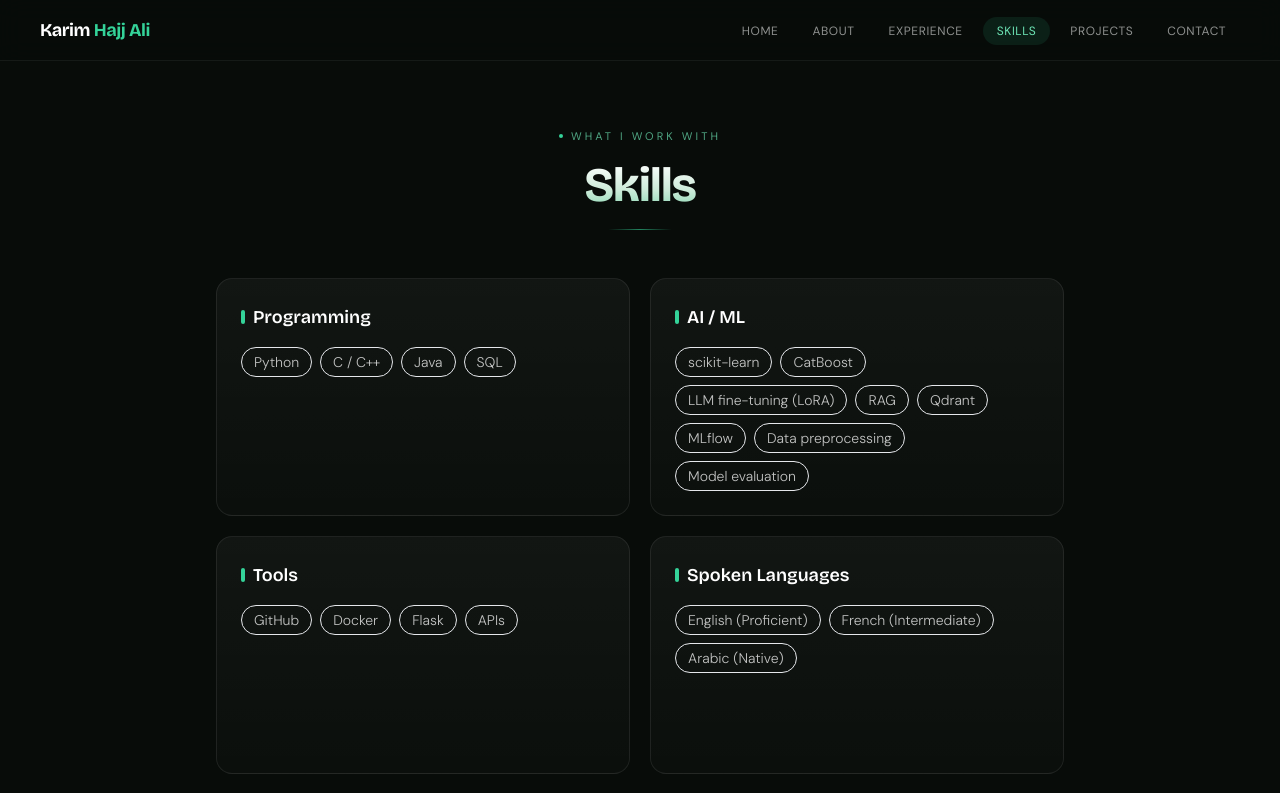
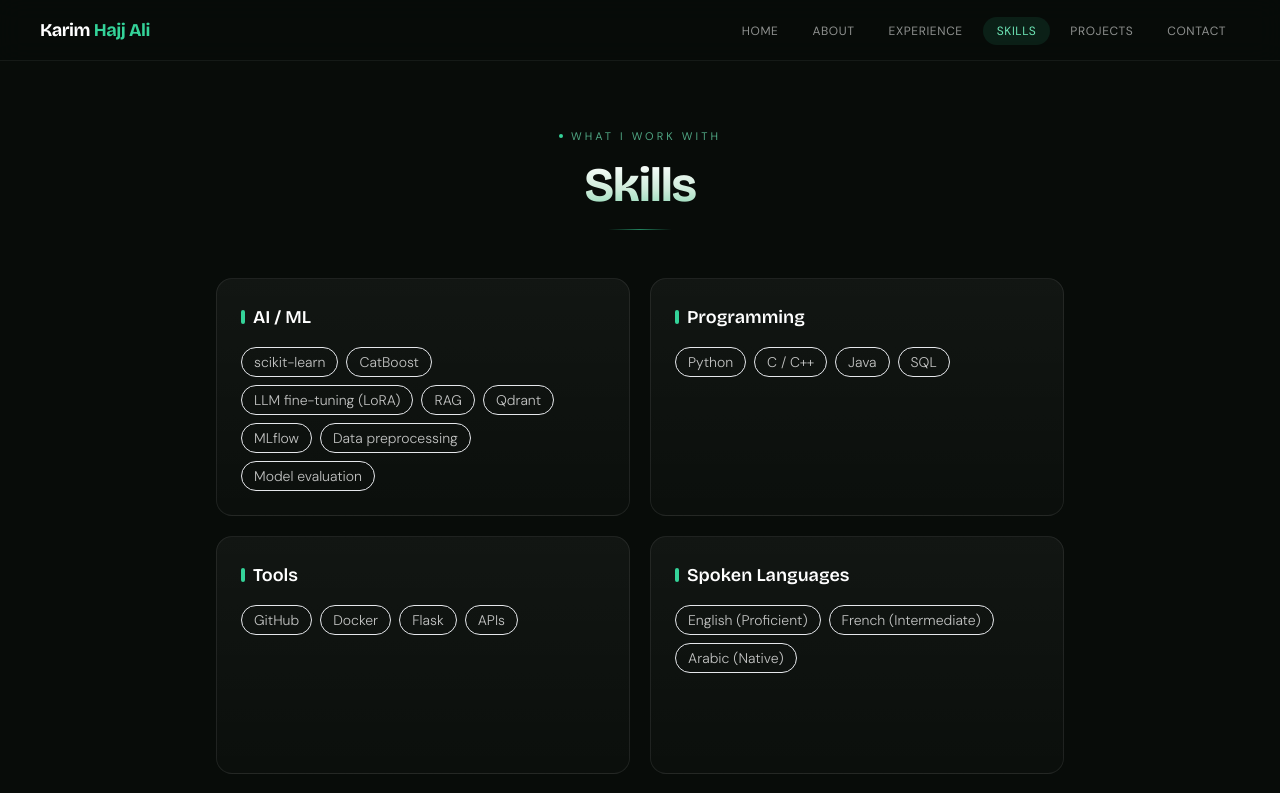
Before and after one commit to Karim-Hajj-Ali/Portfolio, a Next.js app in the folder my-portfolio/: page /skills in a window 1280 px wide. Shown: the top 793 px of the page. Built offline with nearby package versions, Linux system fonts and the light colour scheme.

Commit message:
Swap AI/ML and Programming section order on skills page

```diff
--- a/my-portfolio/app/skills/page.js
+++ b/my-portfolio/app/skills/page.js
@@ -4,10 +4,6 @@ import Footer from '@/components/Footer'
 import SectionHeader from '@/components/SectionHeader'
 
 const compactGroups = [
-  {
-    title: 'Programming',
-    items: ['Python', 'C / C++', 'Java', 'SQL'],
-  },
   {
     title: 'AI / ML',
     items: [
@@ -20,6 +16,10 @@ const compactGroups = [
       'Data preprocessing',
       'Model evaluation',
     ],
+  },
+  {
+    title: 'Programming',
+    items: ['Python', 'C / C++', 'Java', 'SQL'],
   },
   {
     title: 'Tools',
```
